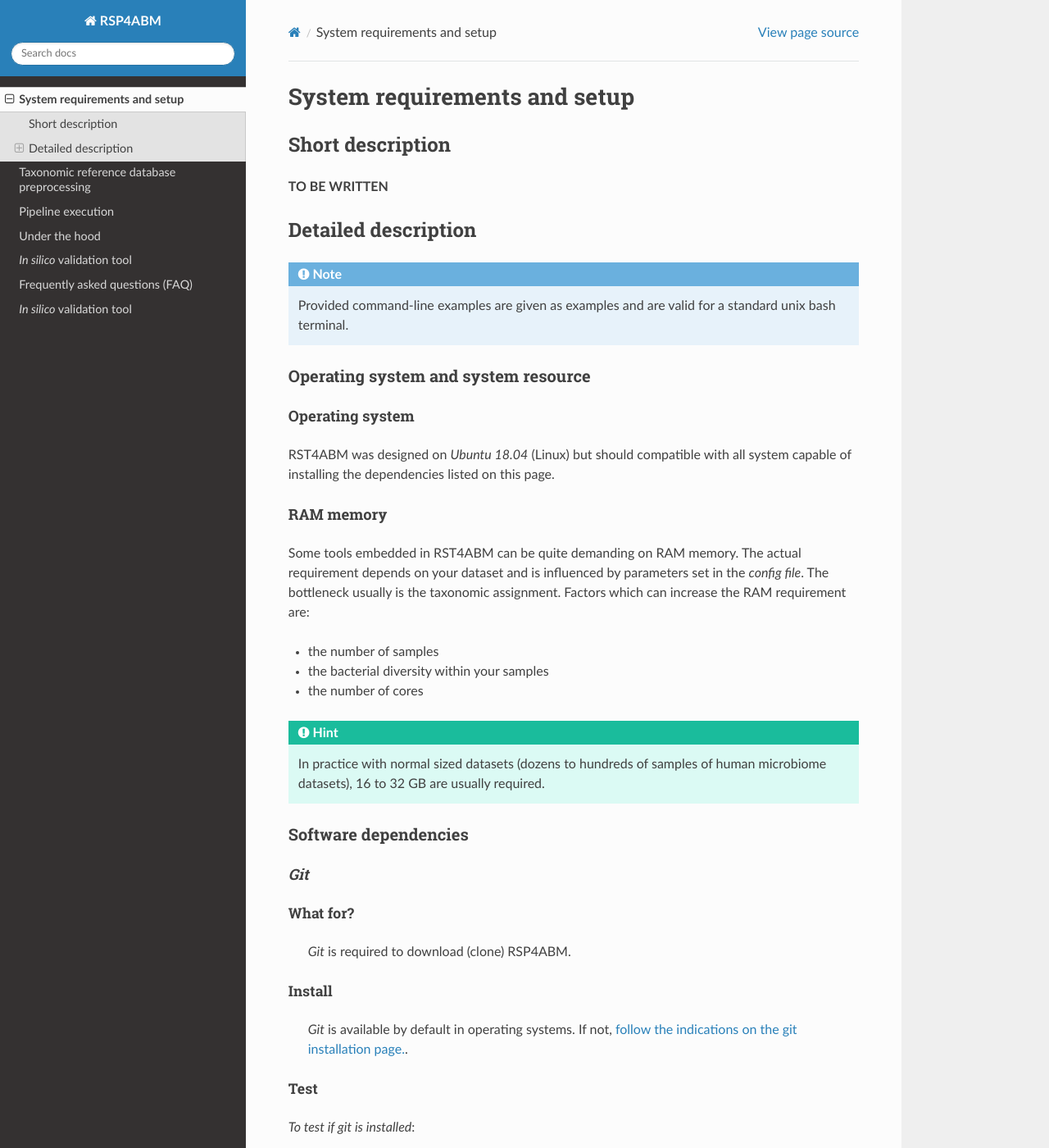
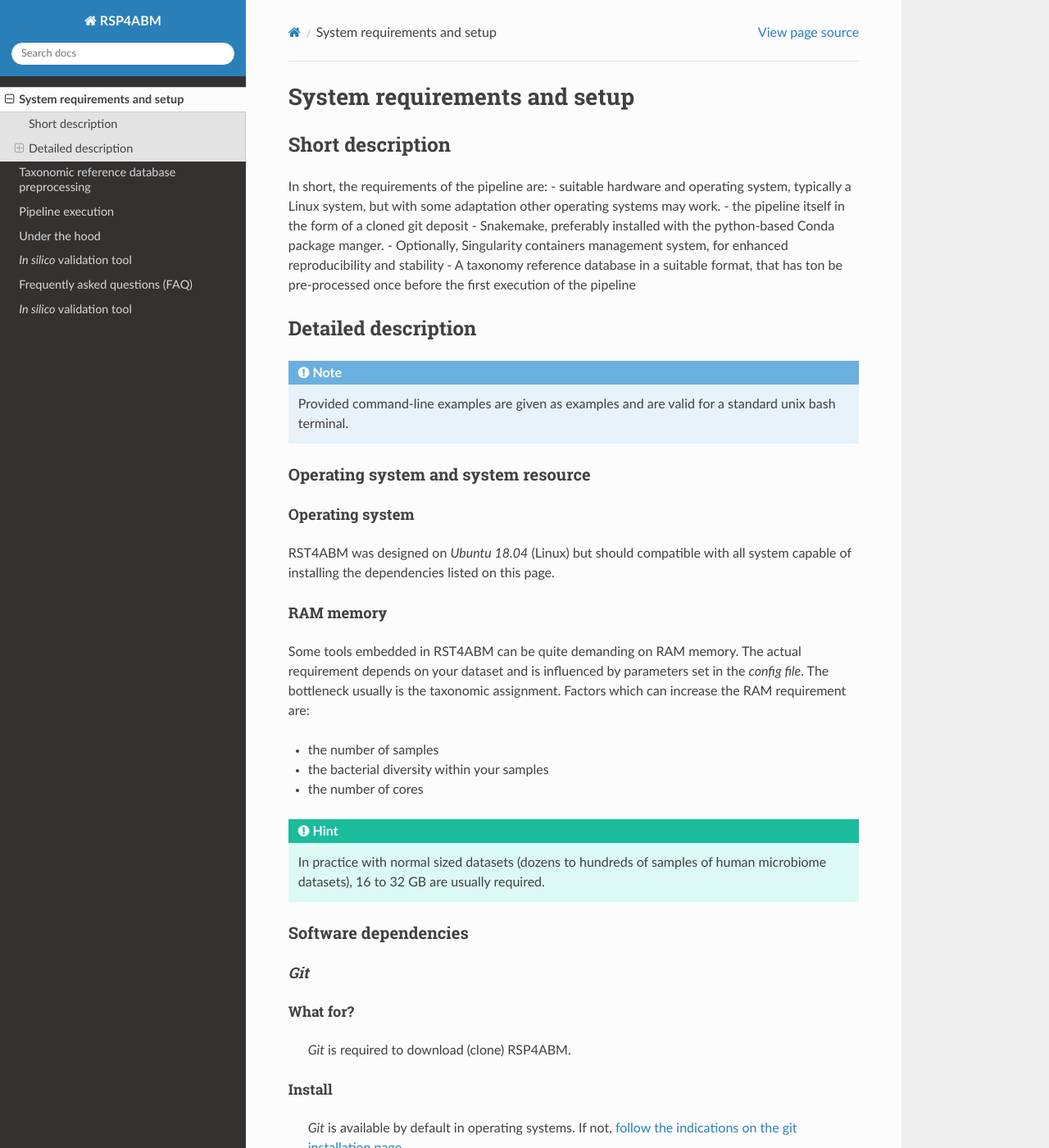
Before and after one commit to metagenlab/zAMP, a Sphinx documentation site: the page built from docs/pages/setup.rst, in a window 1280 px wide and 1400 px high. Shown: the whole window at 82% size. Built offline with Sphinx 7.4.7 and the Read the Docs theme 2.0.0, drawn with Linux system fonts in a browser that asks for light colours; some of the changed text lies outside the part shown.

Commit message:
WIP text doc

```diff
--- a/docs/index.rst
+++ b/docs/index.rst
@@ -6,11 +6,11 @@
 Reproducible Scalable Pipeline For Amplicon-based Metagenomics (RSP4ABM)
 ===============================================================================
 
-RSP4ABM is a bioinformatic pipeline designed for convenient, reproducible and scalable amplicon-based metagenomics. RSP4ABM is a compilation of command-line tools and R packages that processes next-generation sequencing (NGS) from amplicon-based metagenomics reads into taxonomic profiles. Scripts running these tools are embedded in a `Snakemake <https://snakemake.readthedocs.io/en/stable/>`_ pipeline for reproducible, scalable and easy "*one-command-line*" execution of all steps, from QC to basic plotting. Tools and packages are made available into `Singularity <https://sylabs.io/guides/latest/user-guide/>`_ containers and `Conda <https://docs.conda.io/en/latest/>`_ environments for easy and reproducible management of dependencies. RST4ABM is capable of processing local sequencing reads as well as reads from the `Sequence Reads Archive (SRA) <https://www.ncbi.nlm.nih.gov/sra>`_.
+RSP4ABM is a bioinformatic pipeline designed for convenient, reproducible and scalable amplicon-based metagenomics. RSP4ABM is a compilation of command-line tools and R packages that processes next-generation sequencing (NGS) from amplicon-based metagenomics reads into taxonomic profiles. Scripts running these tools are embedded in a `Snakemake <https://snakemake.readthedocs.io/en/stable/>`_ pipeline for reproducible, scalable and easy "*all in one*" execution of all required steps, from QC to basic plotting. Tools and packages are made available into `Singularity <https://sylabs.io/guides/latest/user-guide/>`_ containers and `Conda <https://docs.conda.io/en/latest/>`_ environments for easy and reproducible management of dependencies. RST4ABM is capable of processing local sequencing reads as well as reads from the `Sequence Reads Archive (SRA) <https://www.ncbi.nlm.nih.gov/sra>`_.
 
 A complementary workflows enables preprocessing of reference taxonomic databases needed to classify taxa to amplicon sequences. Another workflow allows to predict *in silico* the expected taxonomic classification from selected reference genomes.
 
-Please note that RSP4ABM is a compilation of a number of published tools. We would be very grateful that you acknowledge our work but also the contribution of the developers of these tools in your publications using RSP4ABM.
+Note that RSP4ABM is a compilation of numbers of published tools. We would be very grateful that you acknowledge our work but also the contribution of the developers of these tools in your publications using RSP4ABM.
 
 
 .. toctree::
--- a/docs/pages/setup.rst
+++ b/docs/pages/setup.rst
@@ -9,8 +9,12 @@ System requirements and setup
 Short description
 ************************************************************************
 
-**TO BE WRITTEN**
-
+In short, the requirements of the pipeline are:
+- suitable hardware and operating system, typically a Linux system, but with some adaptation other operating systems may work.
+- the pipeline itself in the form of a cloned git deposit
+- Snakemake, preferably installed with the python-based Conda package manger.
+- Optionally, Singularity containers management system, for enhanced reproducibility and stability
+- A taxonomy reference database in a suitable format, that has ton be pre-processed once before the first execution of the pipeline
 
 
 ************************************************************************
@@ -48,6 +52,7 @@ Some tools embedded in RST4ABM can be quite demanding on RAM memory. The actual
 Software dependencies
 =======================================================================
 
+
 .. _git:
 
 *Git*
@@ -72,6 +77,21 @@ _______________________________________________________________________
 
     # To test if git is installed, make it print its version. It will fail if it is not installed
     $ git --version
+
+
+
+.. _pipeline:
+
+Clone RSP4ABM
+=======================================================================
+
+Once all dependencies installed and working, RSP4ABM can be cloned with git::
+
+    git clone https://github.com/metagenlab/microbiome16S_pipeline.git --recursive
+
+
+.. Hint:: Please take note of the path of the directory in which you cloned RSP4ABM. You will need it to execute the pipeline.
+
 
 
 
@@ -189,19 +209,6 @@ _______________________________________________________________________
 
 
 
-
-Clone RSP4ABM
-=======================================================================
-
-Once all dependencies installed and working, RSP4ABM can be cloned with git::
-
-    git clone https://github.com/metagenlab/microbiome16S_pipeline.git --recursive
-
-
-.. Hint:: Please take note of the path of the directory in which you cloned RSP4ABM. You will need it to execute the pipeline.
-
-
-
 Reference database
 =======================================================================
 
--- a/docs/pages/under_the_hood.rst
+++ b/docs/pages/under_the_hood.rst
@@ -11,6 +11,9 @@ Snakemake, environments and containers
 Snakemake
 =======================================================================
 
+Snakemake is the center-piece of this pipeline. It is a Python-based worflow-manager that enables processing of a large sets of amplicon-based metagenomics sequencing reads into actionable output. It relies on a system of rules that are as many required processing steps. Each rule specifies input files, an Conda environment (or as an alternative a Singularity container) that includes all required softwares, and command line or a script to be executed the expected output files.
+
+`tabulation-separated values (tsv) format <https://en.wikipedia.org/wiki/Tab-separated_values>`_
 
 Conda environments
 =======================================================================
```
